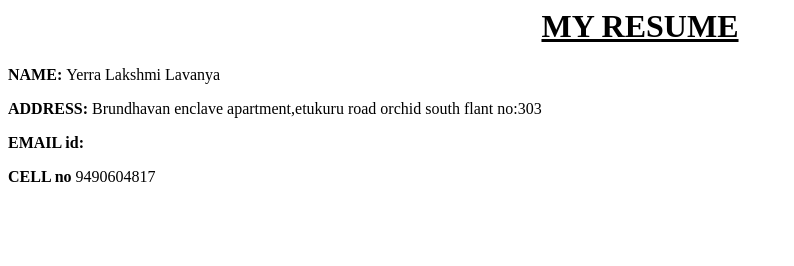
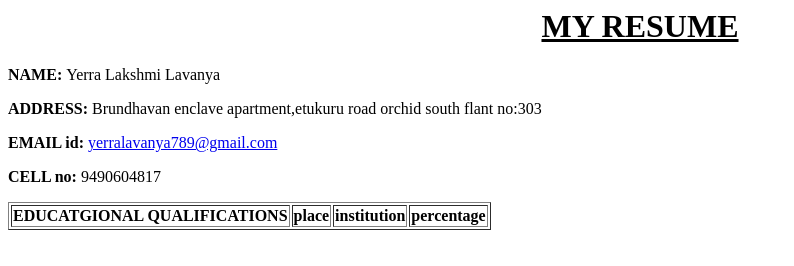
Before and after one commit to lavanyasony/lavanyasony.github.io, a plain HTML site: page sony.html in a window 1280 px wide. Shown: the whole page, without its empty margins (0-794 px from the left). Drawn offline with Linux system fonts and the light colour scheme.

Commit message:
Update sony.html

```diff
--- a/sony.html
+++ b/sony.html
@@ -4,6 +4,13 @@
 <h1 align="center"><u> MY RESUME </u> </h1>
 <p> <b>NAME: </b> Yerra Lakshmi Lavanya </p>
 <p> <b>ADDRESS:</b> Brundhavan enclave apartment,etukuru road orchid south flant no:303 </p>
-<p> <b>EMAIL id:</b> <a href ="yerralavanya789@gmail.com"></a> <p>
-<p> <b>CELL no</b> 9490604817</p>
-  </body>
+<p> <b>EMAIL id:</b> <a href ="yerralavanya789@gmail.com">yerralavanya789@gmail.com</a> <p>
+<p> <b>CELL no:</b> 9490604817</p>
+  <table border=1>
+                 <tr>
+                          <th>EDUCATGIONAL QUALIFICATIONS</th>
+                 <th>place</th>
+                 <th>institution</th>
+                 <th>percentage</th>
+
+    </body>
```
